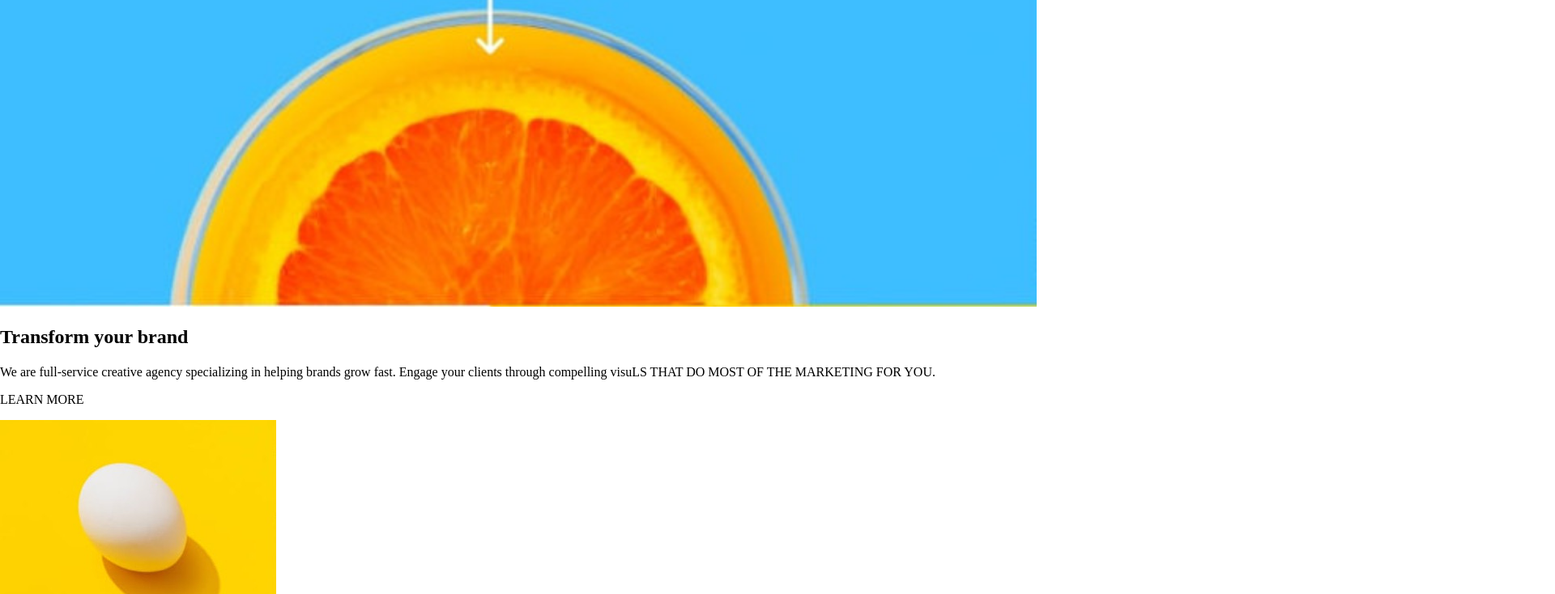
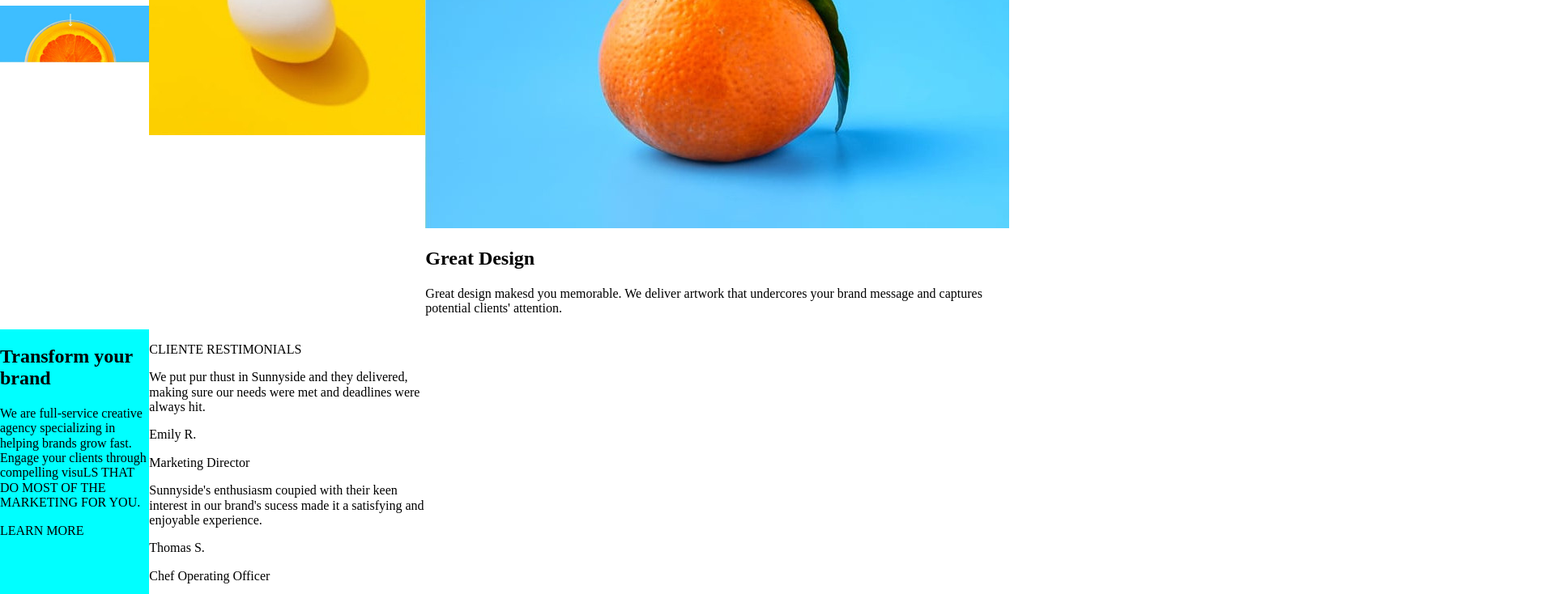
Before and after one commit to cecilia-rds/sunnyside-agency, a plain HTML site: page index.html in a window 1280 px wide. Shown: the part 229-963 px from the top of the page at 81% size, 1920 px wide, since content can reach past the window. Drawn offline with Linux system fonts and the light colour scheme.

Commit message:
Apply css grid

```diff
--- a/assets/css/principal-img.css
+++ b/assets/css/principal-img.css
@@ -1,4 +1,4 @@
-.principal__img{
+/*.principal__img{
     width: 100%;
     position: relative;
 }
--- a/assets/css/principal.css
+++ b/assets/css/principal.css
@@ -1,4 +1,4 @@
-.principal__title {
+/*.principal__title {
    position: absolute;
    top:15%;
    color: white;
--- a/assets/css/style.css
+++ b/assets/css/style.css
@@ -2,3 +2,36 @@
     font-weight: bold;
     background-color: wheat;
 }
+main {
+    display: grid;
+
+    grid-template-areas:
+   ".principal .principal"
+   ".secao2 .secao__img"
+   ".secao3 .secao4"
+   ".secao5 .clients"
+
+}
+.principal .principal__img {
+    grid-area: 1/1;
+    width: 100%;
+}
+.secao2 {
+    grid-area: 2/1;
+    background-color: aqua;
+}
+.secao__img {
+    grid-column: 3/2;
+}
+.secao3 {
+    grid-area: 3/4;
+}
+.secao4 {
+
+}
+.secao5 {
+
+}
+.clients{
+
+}
```
